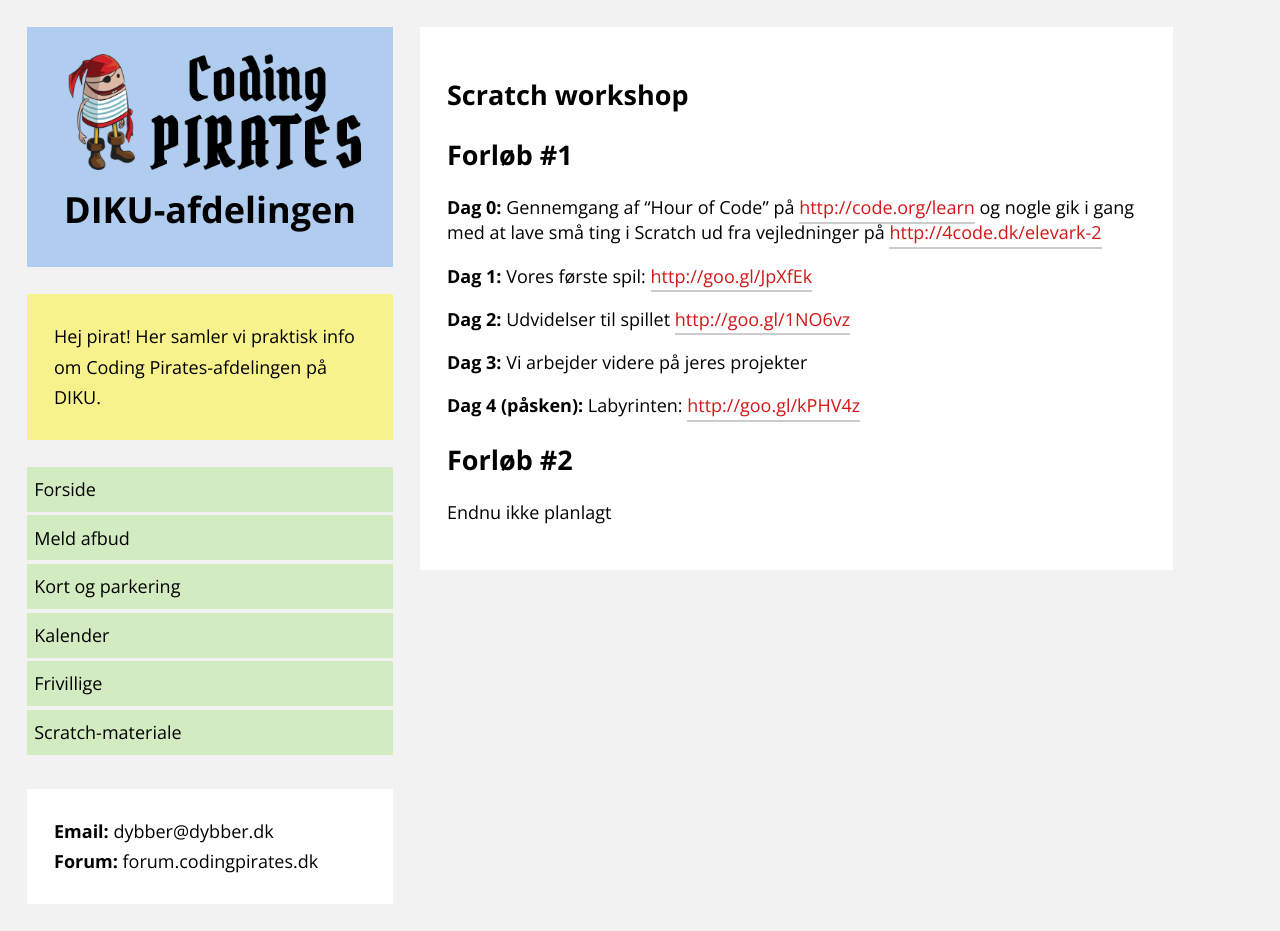
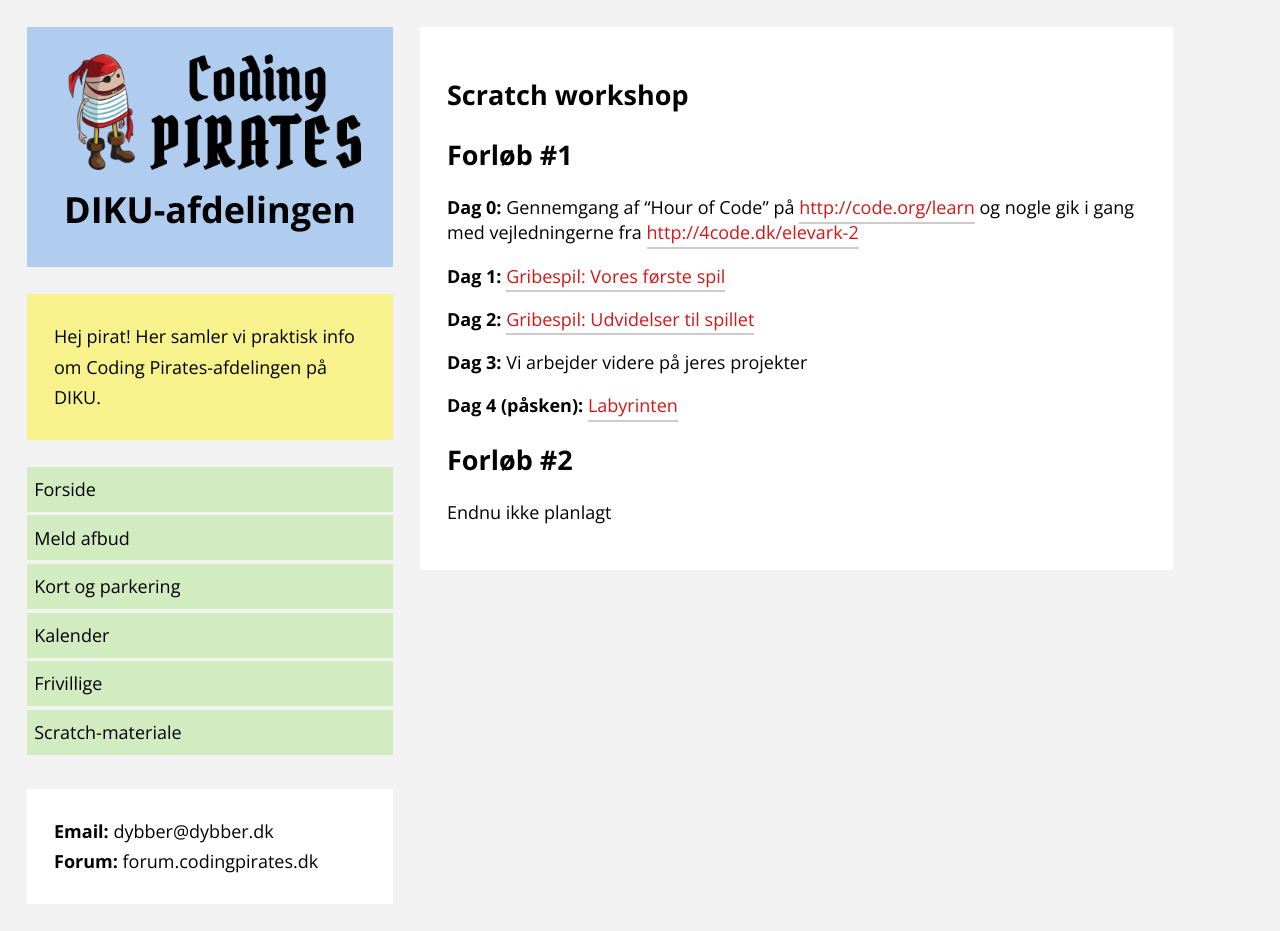
Before and after one commit to dybber/diku.codingpirates.dk, a Jekyll site: the page built from src/scratch.md, in a window 1280 px wide. Built offline with Jekyll 4.4.1, drawn with Linux system fonts in a browser that asks for light colours; Markdown is read by kramdown in place of the engine named in the settings.

Commit message:
Tilføj README og Scratch tutorials

```diff
--- a/src/scratch.md
+++ b/src/scratch.md
@@ -7,16 +7,15 @@
 ---------
 
 **Dag 0:** Gennemgang af "Hour of Code" på <http://code.org/learn> og
-nogle gik i gang med at lave små ting i Scratch ud fra vejledninger på
-<http://4code.dk/elevark-2>
+nogle gik i gang med vejledningerne fra <http://4code.dk/elevark-2>
 
-**Dag 1:** Vores første spil: <http://goo.gl/JpXfEk>
+**Dag 1:** [Gribespil: Vores første spil](/scratch/gribespil/del1.html)
 
-**Dag 2:** Udvidelser til spillet <http://goo.gl/1NO6vz>
+**Dag 2:** [Gribespil: Udvidelser til spillet](/scratch/gribespil/del2.html)
 
 **Dag 3:** Vi arbejder videre på jeres projekter
 
-**Dag 4 (påsken):** Labyrinten: <http://goo.gl/kPHV4z>
+**Dag 4 (påsken):** [Labyrinten](/scratch/labyrinten/del1.html)
 
 Forløb #2
 ---------
```
Also changed, not shown: .gitmodules (added), src/README.md (added).
